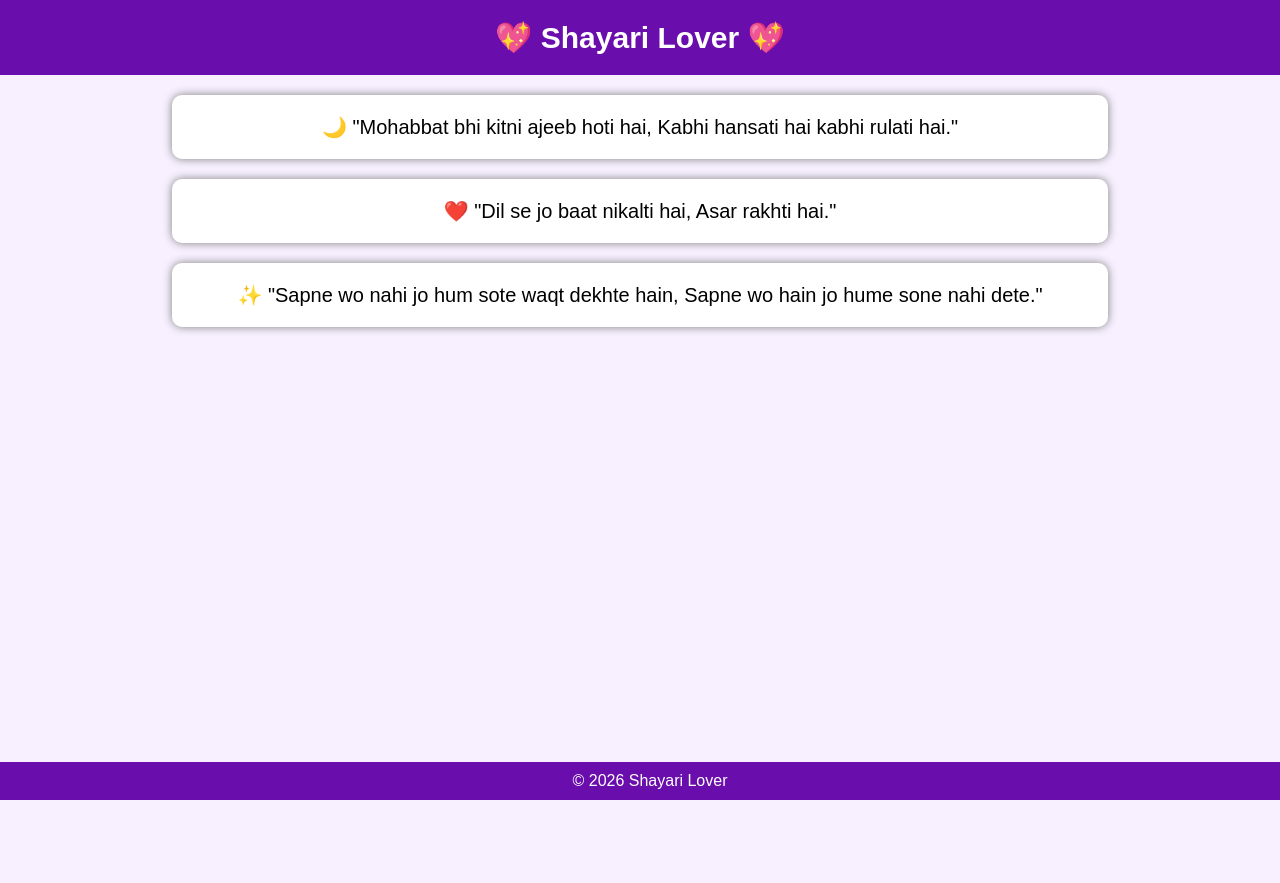
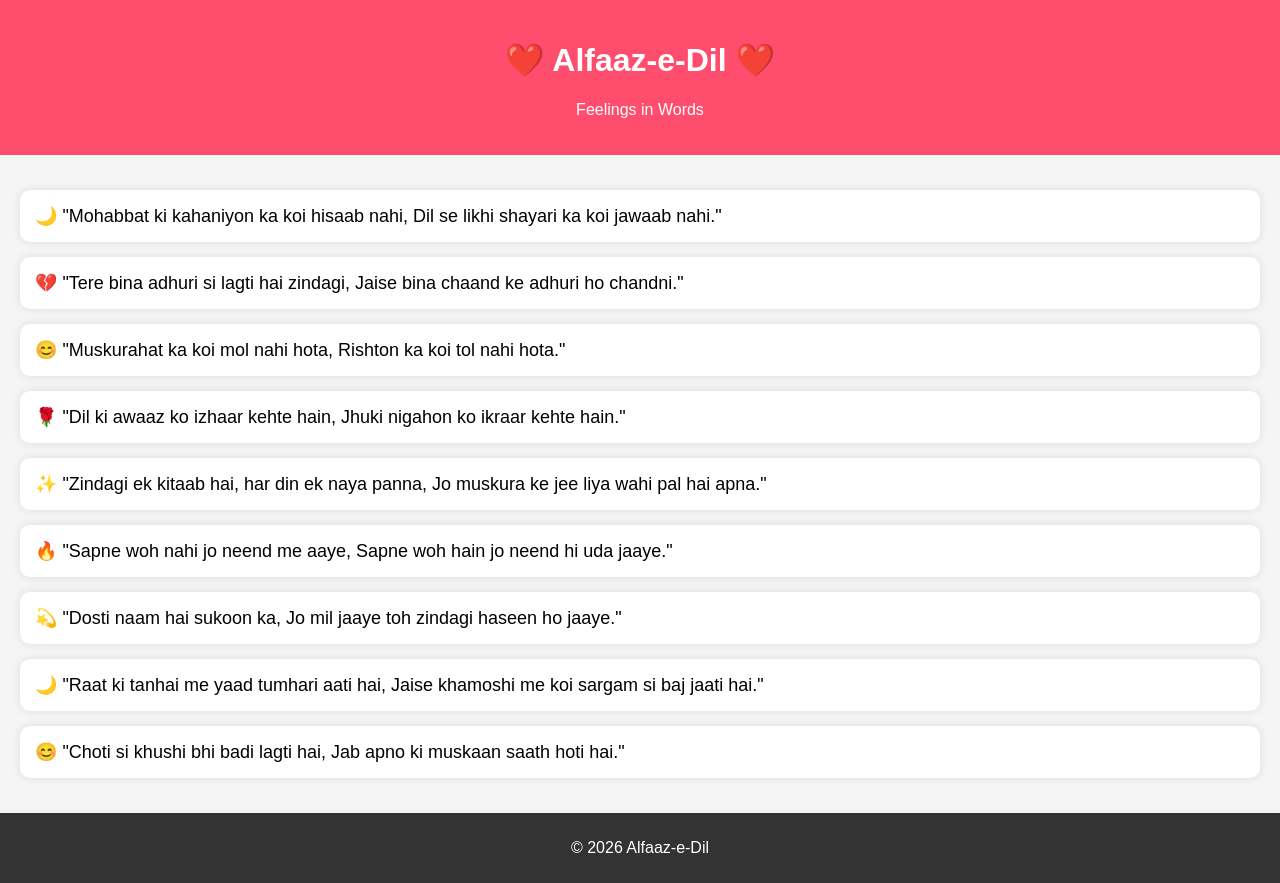
Before and after one commit to rajaman8621-coder/alfaaz-e-dil, a plain HTML site: page index.html in a window 1280 px wide. Before the commit the page ends 800 px from the top, so only its background shows below. Drawn offline with Linux system fonts and the light colour scheme.

Commit message:
Update index.html

```diff
--- a/index.html
+++ b/index.html
@@ -1,61 +1,103 @@
+
 <!DOCTYPE html>
-<html>
+<html lang="hi">
 <head>
-    <title>Shayari Lover</title>
+<meta charset="UTF-8">
+<meta name="viewport" content="width=device-width, initial-scale=1.0">
+<title>Alfaaz-e-Dil</title>
+
 <style>
 body{
     font-family: Arial, sans-serif;
-            background:#f8f0ff;
-            text-align:center;
+    background:#f5f5f5;
     margin:0;
+    padding:0;
 }
 header{
-            background:#6a0dad;
+    background:#ff4d6d;
     color:white;
+    text-align:center;
     padding:20px;
-            font-size:30px;
-            font-weight:bold;
+}
+.container{
+    padding:20px;
 }
 .shayari{
     background:white;
-            margin:20px auto;
-            padding:20px;
-            width:70%;
+    padding:15px;
+    margin:15px 0;
     border-radius:10px;
-            box-shadow:0px 0px 10px gray;
-            font-size:20px;
+    box-shadow:0 0 10px rgba(0,0,0,0.1);
+    font-size:18px;
 }
 footer{
-            background:#6a0dad;
+    text-align:center;
+    background:#333;
     color:white;
     padding:10px;
-            position:fixed;
-            bottom:0;
-            width:100%;
 }
 </style>
 </head>
 
 <body>
 
-<header>💖 Shayari Lover 💖</header>
+<header>
+<h1>❤️ Alfaaz-e-Dil ❤️</h1>
+<p>Feelings in Words</p>
+</header>
+
+<div class="container">
 
 <div class="shayari">
-    🌙 "Mohabbat bhi kitni ajeeb hoti hai,
-    Kabhi hansati hai kabhi rulati hai."
+🌙 "Mohabbat ki kahaniyon ka koi hisaab nahi,
+Dil se likhi shayari ka koi jawaab nahi."
 </div>
 
 <div class="shayari">
-    ❤️ "Dil se jo baat nikalti hai,
-    Asar rakhti hai."
+💔 "Tere bina adhuri si lagti hai zindagi,
+Jaise bina chaand ke adhuri ho chandni."
 </div>
 
 <div class="shayari">
-    ✨ "Sapne wo nahi jo hum sote waqt dekhte hain,
-    Sapne wo hain jo hume sone nahi dete."
+😊 "Muskurahat ka koi mol nahi hota,
+Rishton ka koi tol nahi hota."
 </div>
 
-<footer>© 2026 Shayari Lover</footer>
+<div class="shayari">
+🌹 "Dil ki awaaz ko izhaar kehte hain,
+Jhuki nigahon ko ikraar kehte hain."
+</div>
+
+<div class="shayari">
+✨ "Zindagi ek kitaab hai, har din ek naya panna,
+Jo muskura ke jee liya wahi pal hai apna."
+</div>
+
+<div class="shayari">
+🔥 "Sapne woh nahi jo neend me aaye,
+Sapne woh hain jo neend hi uda jaaye."
+</div>
+
+<div class="shayari">
+💫 "Dosti naam hai sukoon ka,
+Jo mil jaaye toh zindagi haseen ho jaaye."
+</div>
+
+<div class="shayari">
+🌙 "Raat ki tanhai me yaad tumhari aati hai,
+Jaise khamoshi me koi sargam si baj jaati hai."
+</div>
+
+<div class="shayari">
+😊 "Choti si khushi bhi badi lagti hai,
+Jab apno ki muskaan saath hoti hai."
+</div>
+
+</div>
+
+<footer>
+<p>© 2026 Alfaaz-e-Dil</p>
+</footer>
 
 </body>
 </html>
```
Lines whose indentation alone changed are shown as unchanged.
